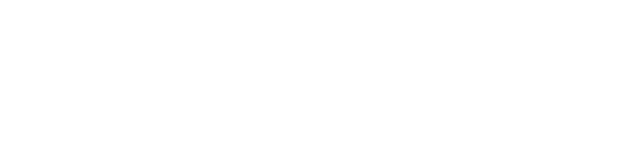
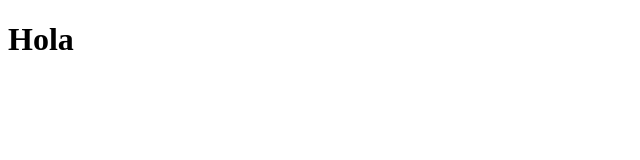
Before and after one commit to ByTalset/testBedu, a plain HTML site: page Index.html in a window 1280 px wide. Shown: the whole page, without its empty margins (0-640 px from the left). Drawn offline with Linux system fonts and the light colour scheme.

Commit message:
Se agrego un H1

```diff
--- a/Index.html
+++ b/Index.html
@@ -4,5 +4,7 @@
         <meta charset="utf-8"/>
         <title>Mi primera pagina</title>
     </head>
-    <body></body>
+    <body>
+        <h1>Hola</h1>
+    </body>
 </html>
--- a/app.js
+++ b/app.js
@@ -0,0 +1 @@
+console.log('hello world');
```
